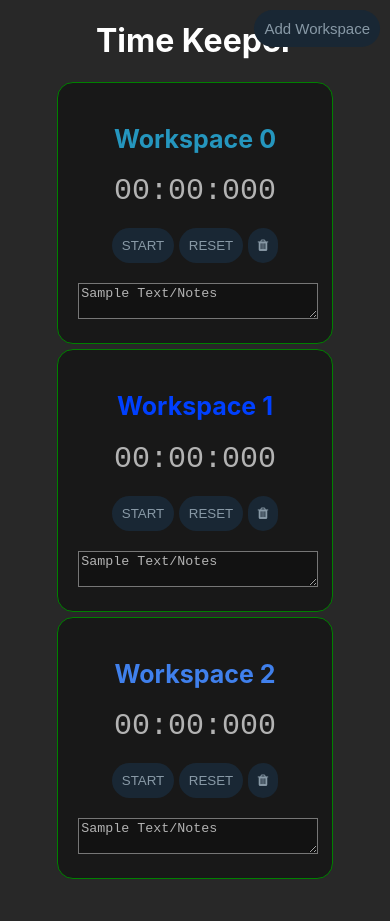
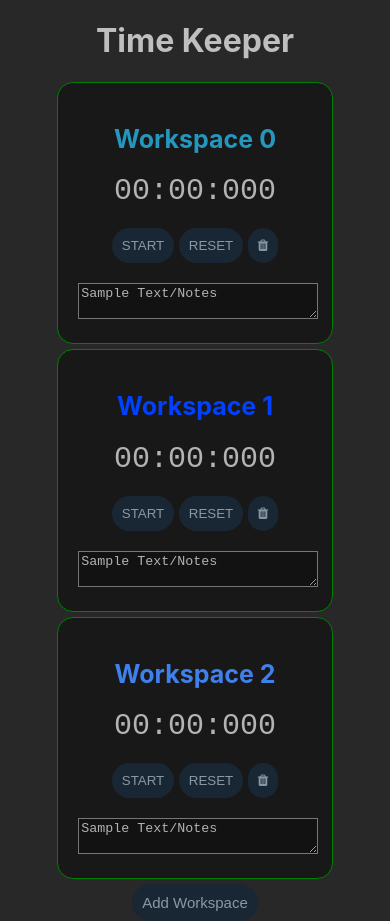
Before and after one commit to harshsinghvi/time-keeper, a React (Create React App) app: page / in a window 390 px wide. Before the commit the page ends 879 px from the top, so only its background shows below. Built offline with nearby package versions, Linux system fonts and the light colour scheme.

Commit message:
Responsive Design

```diff
--- a/src/App.css
+++ b/src/App.css
@@ -2,6 +2,9 @@
   text-align: center;
 }
 
+.App-Heading{
+  color: #BFBFBF;
+}
 .App-logo {
   height: 40vmin;
   pointer-events: none;
@@ -38,8 +41,22 @@
 }
 
 .plus-button {
-  position: absolute;
+  /* position: absolute;
   right: 10px;
-  top: 10px;
+  top: 10px; */
   font-size: 15px;
+  margin-top: 5px;
 }
+
+.newWorkspaceForm {
+  margin-top: 15px;
+}
+
+@media (max-width: 800px) {
+  .newWorkspaceForm {
+    display: flex;
+    align-items: center;
+    width: auto;
+    flex-direction: column;
+  }
+}
--- a/src/App.js
+++ b/src/App.js
@@ -44,7 +44,7 @@ function App() {
   console.log(cookies);
   return (
     <div className="App">
-      <h1> Time Keeper</h1> <NewWorkspace addWorkspace={addWorkspace} />
+      <h1 className="App-Heading"> Time Keeper</h1>
       {appData &&
         appData.map((workspace, index) => (
           <Workspace
@@ -56,6 +56,7 @@ function App() {
             key={index}
           />
         ))}
+        <NewWorkspace addWorkspace={addWorkspace} />
     </div>
   );
 }
--- a/src/NewWorkspace.js
+++ b/src/NewWorkspace.js
@@ -21,18 +21,21 @@ function NewWorkspace(props) {
 
   return (
     <div>
-      <button onClick={handleAddButtonClick} className="plus-button">
-        {newWorkspace ? "X" : "Add Workspace"}
-      </button>
-
       {newWorkspace && (
-        <div>
+        <div className="newWorkspaceForm">
           <input
             type="text"
             value={name}
             onChange={(e) => setName(e.target.value)}
             name="name"
             placeholder="Workspace Name"
+            style={{
+              background: "#121212",
+              color: "#b3b3b3",
+              fontSize: "20px",
+              border: "0.5px solid",
+              margin: "5px"
+            }}
           />
           <input
             type="text"
@@ -40,10 +43,21 @@ function NewWorkspace(props) {
             onChange={(e) => setColor(e.target.value)}
             name="color"
             placeholder="Color"
+            style={{
+              background: "#121212",
+              color: "#b3b3b3",
+              fontSize: "20px",
+              border: "0.5px solid",
+              margin: "5px"
+            }}
           />
+
           <button onClick={handleCreateButtonClick}> Create </button>
         </div>
       )}
+      <button onClick={handleAddButtonClick} className="plus-button">
+        {newWorkspace ? "Close" : "Add Workspace"}
+      </button>
     </div>
   );
 }
--- a/src/Workspace.css
+++ b/src/Workspace.css
@@ -7,10 +7,6 @@
   text-align: center;
   background-color: #181818;
   margin-top: 5px;
-}
-
-.rows .row {
-  display: inline-block;
 }
 
 .rowC {
```
